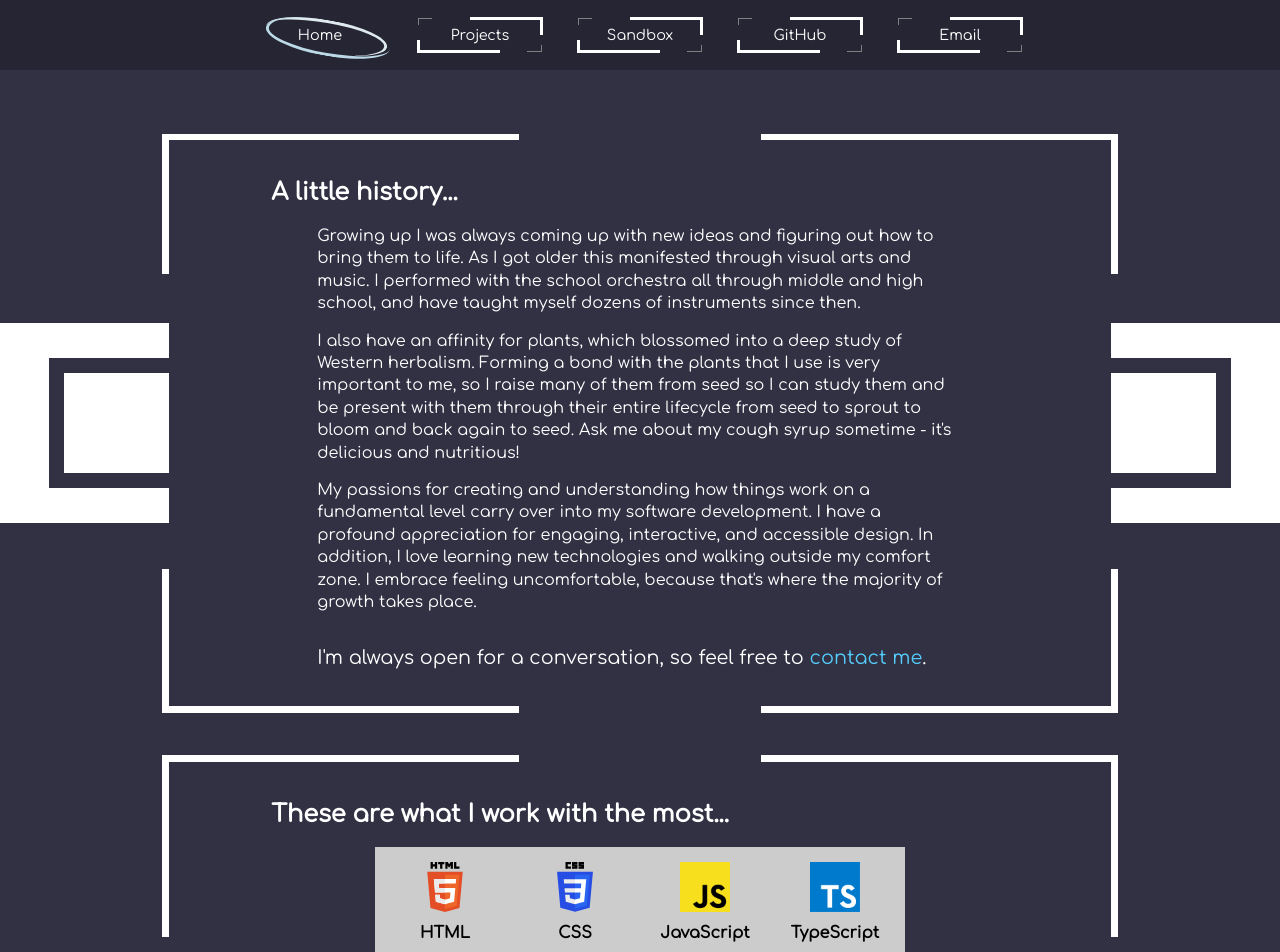
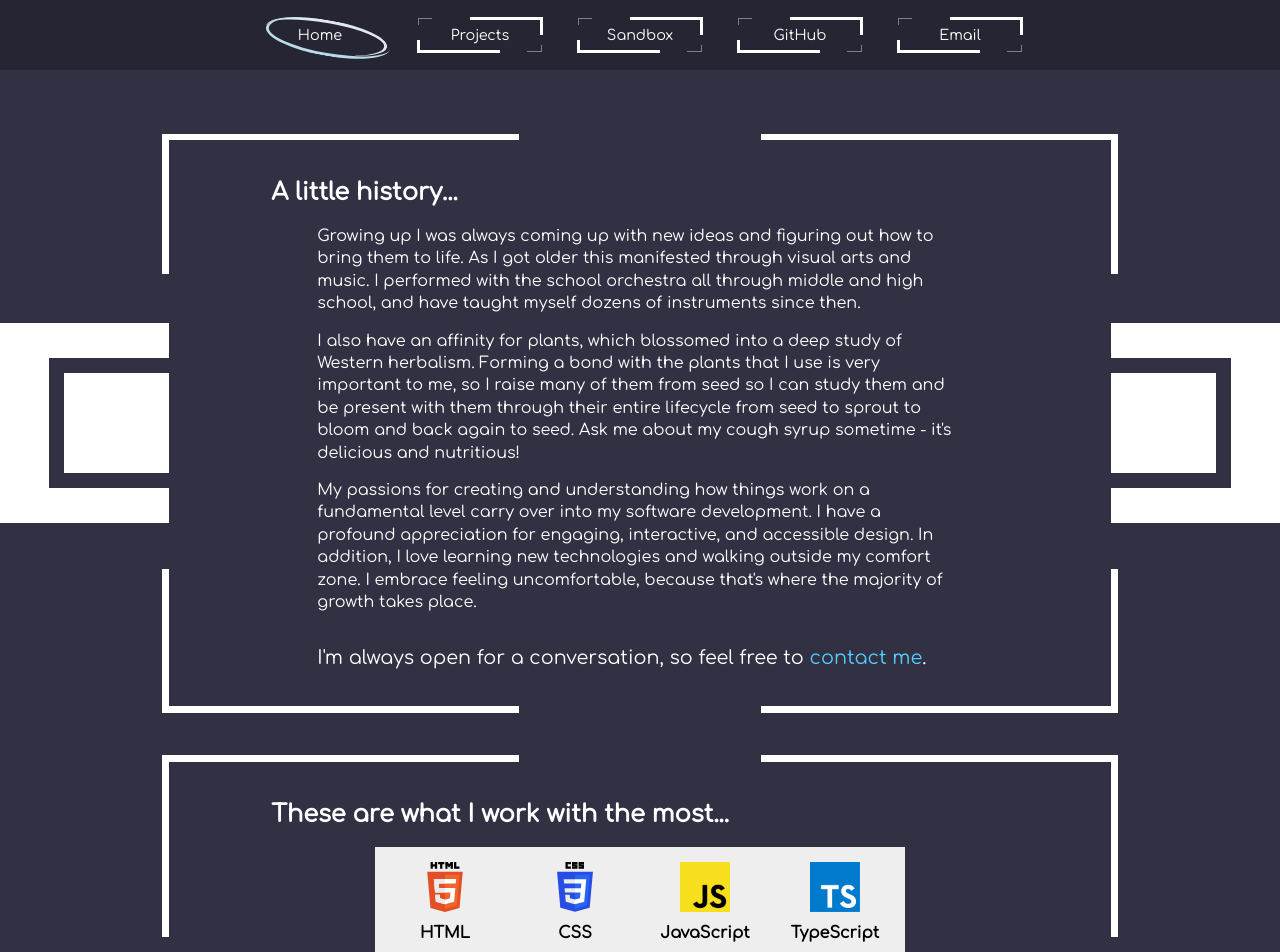
Before and after one commit to awrennuit/full-stack-software-developer-portfolio, a React (Create React App) app: page /home in a window 1280 px wide. Shown: the top 952 px of the page. Built offline with nearby package versions, Linux system fonts and the light colour scheme.

Commit message:
slight modification to skill group background color

```diff
--- a/src/components/Skills/Skills.css
+++ b/src/components/Skills/Skills.css
@@ -84,7 +84,7 @@
 
 .skill-group {
   animation: fade-in 2s ease-in;
-  background-color: #ccc;
+  background-color: #eee;
   display: flex;
   flex-direction: row;
   margin: 20px;
```
